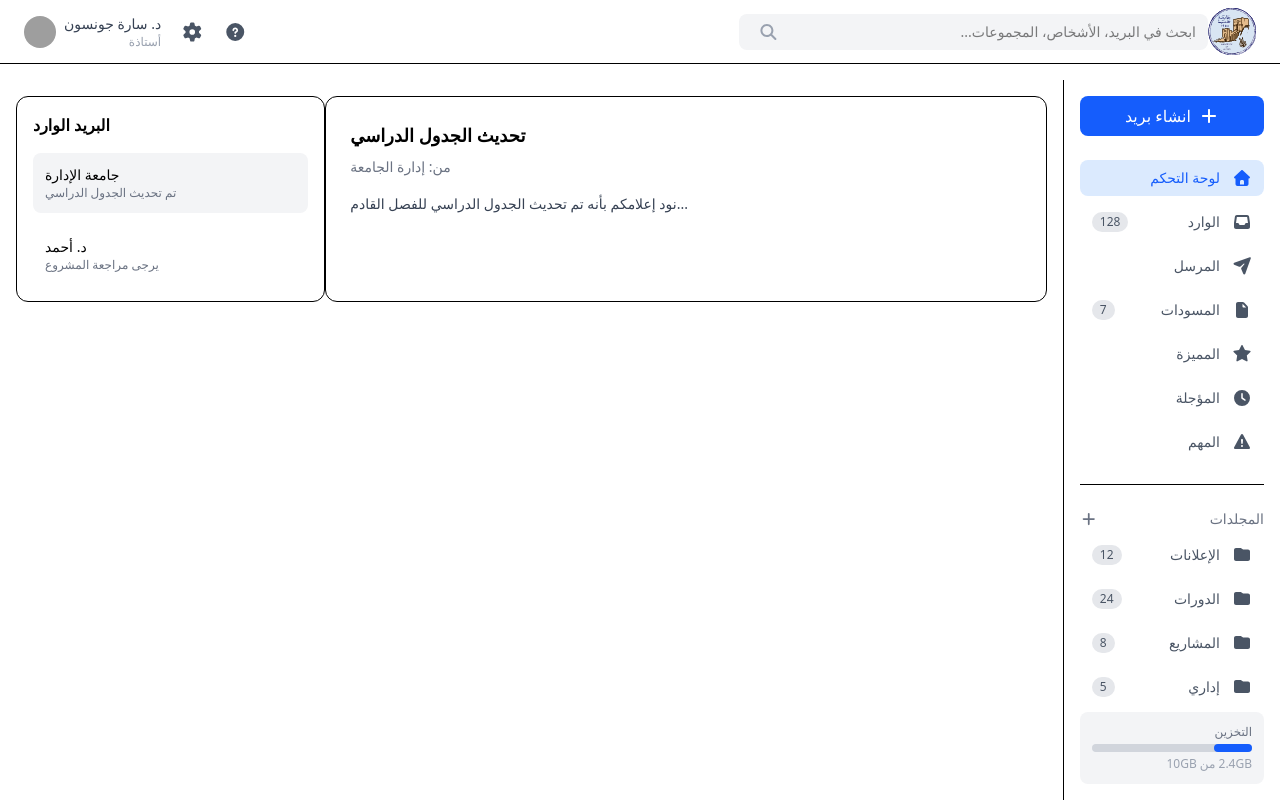
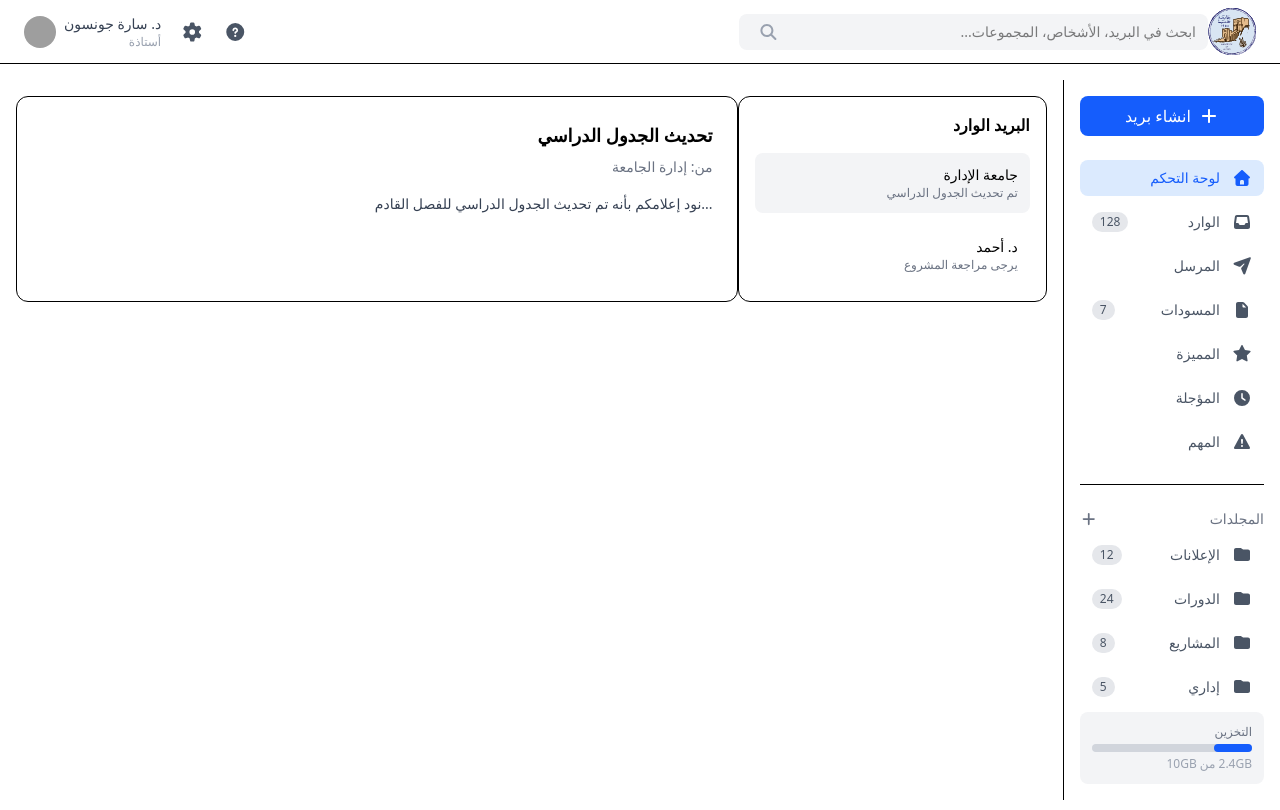
Before and after one commit to PROuserR/university_mailbox_system, a Next.js app: page /dashboard in a window 1280 px wide. Shown: the top 810 px of the page. Built offline with nearby package versions, Linux system fonts and the light colour scheme; grey boxes are pictures that could not be loaded.

Commit message:
updated mail view text-alignment

```diff
--- a/app/dashboard/page.tsx
+++ b/app/dashboard/page.tsx
@@ -7,7 +7,7 @@ import RightPanel from "./components/RightPanel";
 export default function DashboardPage() {
     return (
         <main className="flex flex-col h-fit w-screen overflow-hidden gap-12 p-4">
-            <div className="flex">
+            <div className="flex flex-row-reverse text-right">
                 {/* Mail List */}
                 <div className="w-[30%] bg-white rounded-xl border">
                     <MailList />
```
